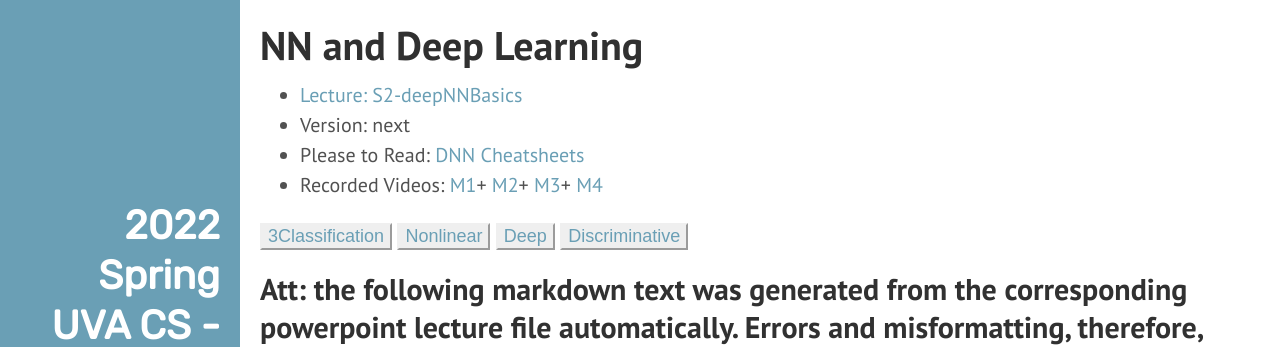
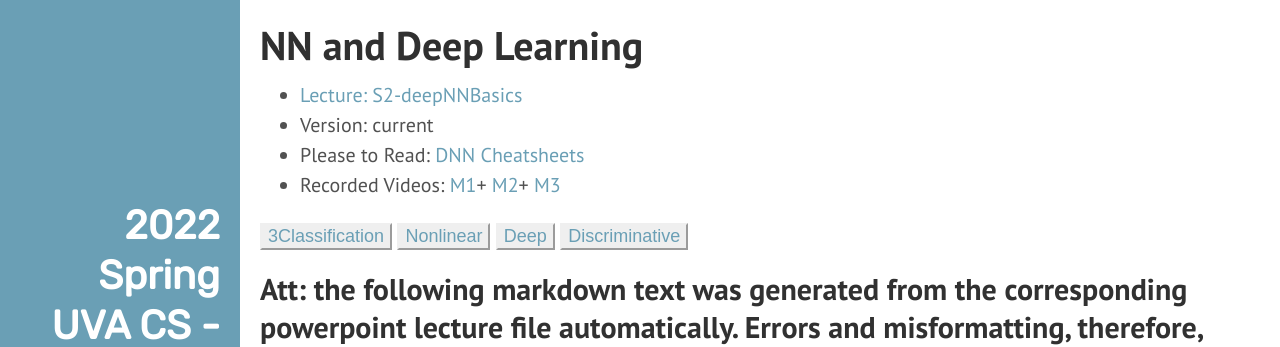
Before and after one commit to qiyanjun/2022sp-UVA-CS-MachineLearningDeep, a Jekyll site: the page built from _contents/S2-L03-DNN.md, in a window 1280 px wide. Shown: the top 347 px of the page. Built offline with Jekyll 4.4.1, drawn with Linux system fonts in a browser that asks for light colours.

Commit message:
minor change on cnn lecture post

```diff
--- a/_contents/S2-L03-DNN.md
+++ b/_contents/S2-L03-DNN.md
@@ -2,8 +2,8 @@
 layout: post
 title: NN and Deep Learning
 lecture: S2-deepNNBasics
-lectureVersion: next
-video: <a href="https://youtu.be/BW9aQ0uCWJI">M1</a>+ <a href="https://youtu.be/rxwDm3R6gp0">M2</a>+   <a href="https://youtu.be/viVhuJmCobI">M3</a>+ <a href="https://youtu.be/N3VlORneaD4">M4</a>
+lectureVersion: current
+video: <a href="https://youtu.be/BW9aQ0uCWJI">M1</a>+ <a href="https://youtu.be/rxwDm3R6gp0">M2</a>+   <a href="https://youtu.be/viVhuJmCobI">M3</a>
 notes: <a href="https://github.com/afshinea/stanford-cs-230-deep-learning"> DNN Cheatsheets </a>
 categories: structured
 tags:
```
Also changed, not shown: _contents/S2-L06-PCA.md (+1 -1 lines), _contents/S2-L07-FS.md (renamed from _contents/S3-L01-FS.md).
